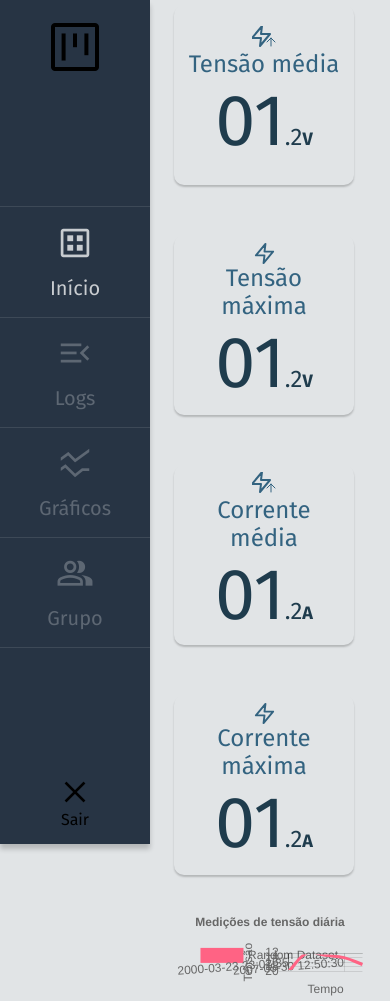
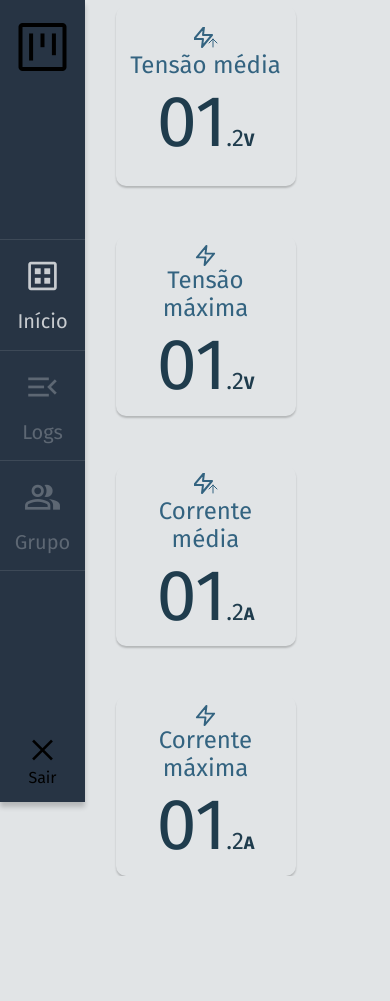
Before and after one commit to DMDC-estagio/Dashboard-server, a Flask app: page / in a window 390 px wide. After the commit the page ends 876 px from the top, so only its background shows below. Run offline with Flask 2, Linux system fonts and the light colour scheme; some libraries are stand-ins or nearby versions.

Commit message:
FIX. Change sizes to be more responsive

```diff
--- a/static/navbar/navgator.css
+++ b/static/navbar/navgator.css
@@ -67,3 +67,13 @@ nav a {
   flex-direction: column;
   align-items: center;
 }
+
+@media screen and (max-width: 700px) {
+  a.charts {
+    display: none !important;
+  }
+
+  nav {
+    width: 85px;
+  }
+}
--- a/static/styles.css
+++ b/static/styles.css
@@ -32,3 +32,17 @@ main {
   height: 100vh;
   padding: 2% 10%;
 }
+
+@media screen and (max-width: 700px) {
+  body {
+    padding-left: 85px;
+  }
+
+  nav {
+    height: 95vh;
+  }
+
+  main {
+    width: 2%;
+  }
+}
--- a/templates/navbar/navgator.html
+++ b/templates/navbar/navgator.html
@@ -15,7 +15,7 @@
       </span>
     Logs
   </a>
-  <a href="">
+  <a href="" class="charts">
     <span class="material-symbols-outlined">
       ssid_chart
       </span>
```
